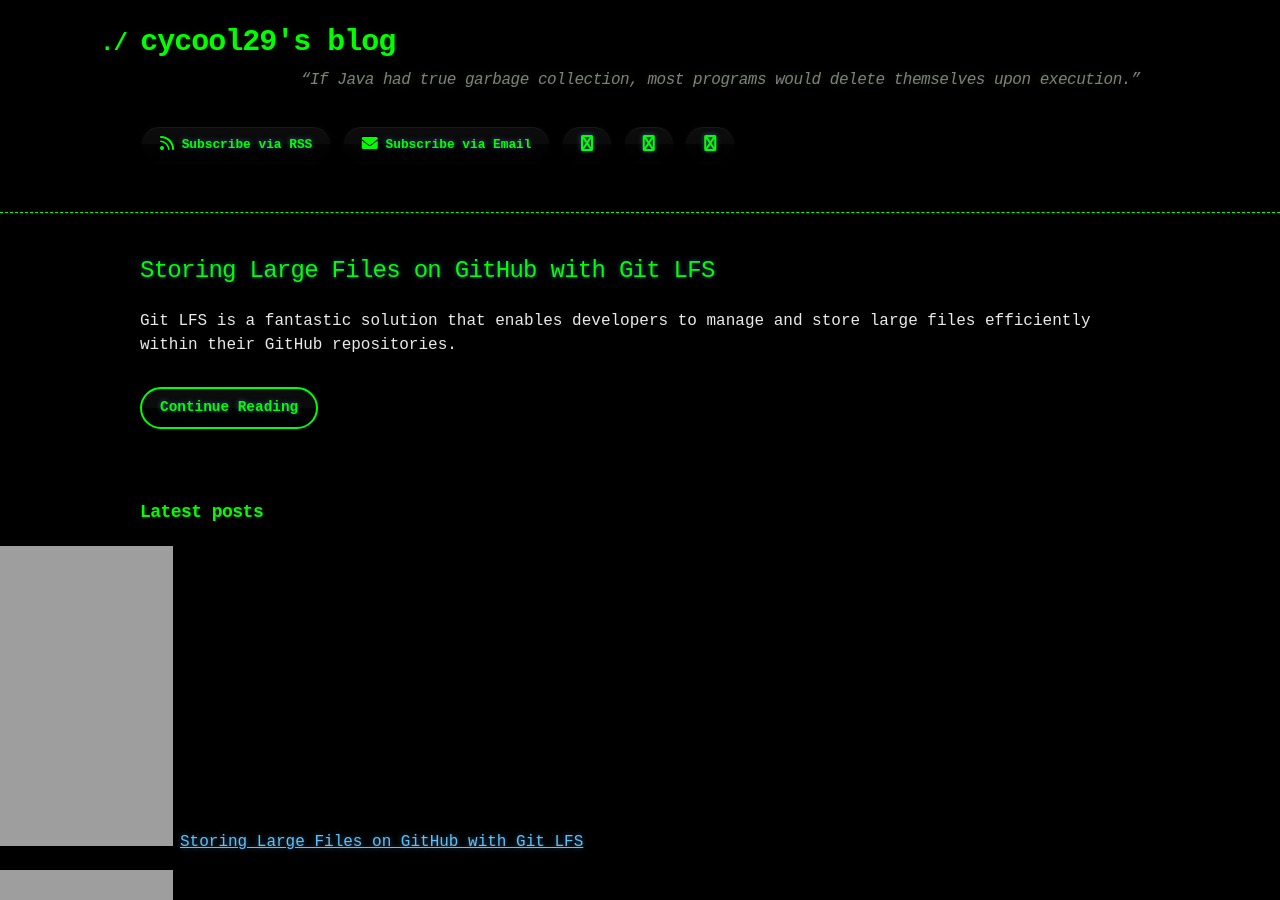
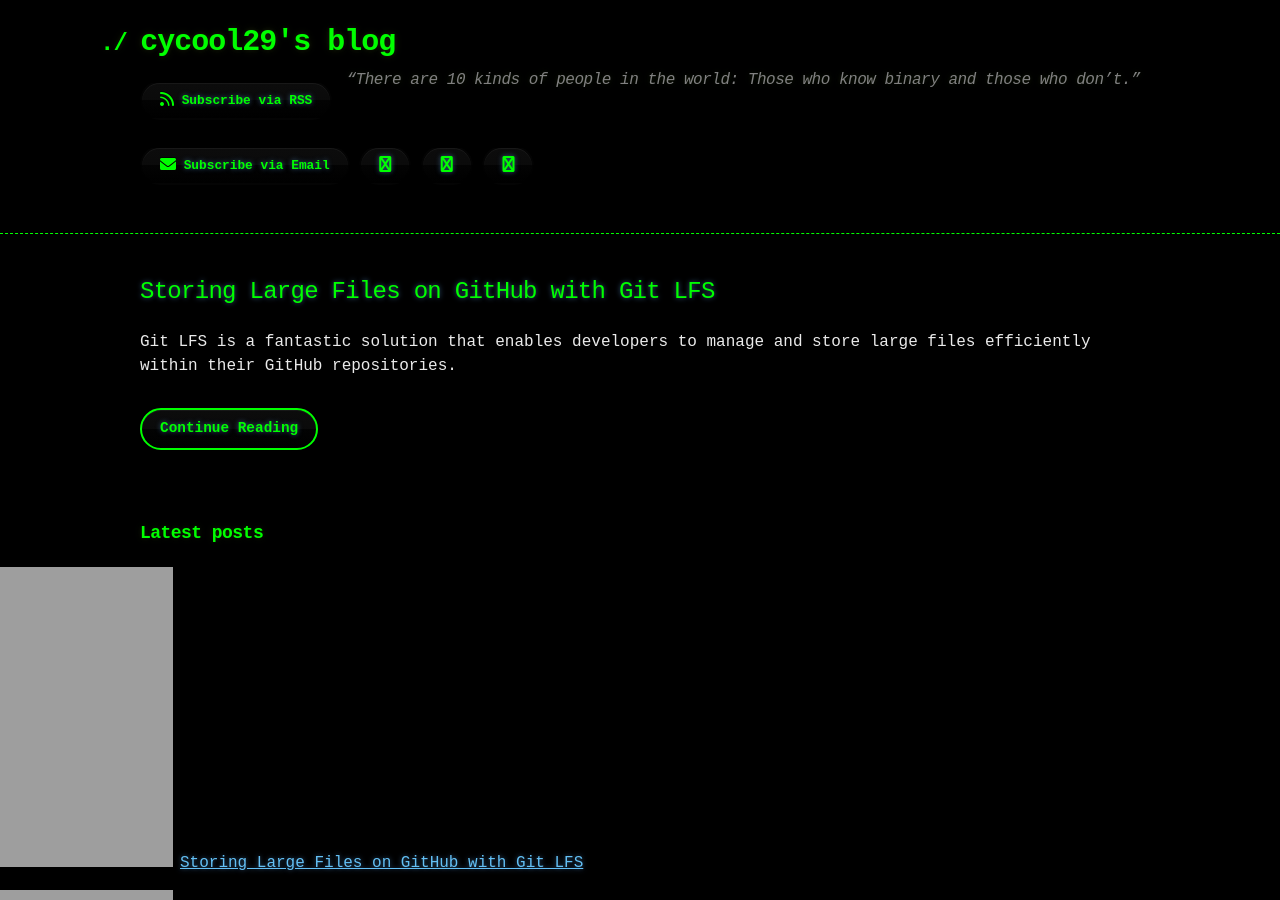
Before and after one commit to cycool29/cycool29.github.io, a Jekyll site: the page built from index.md, in a window 1280 px wide and 900 px high. Built offline with Jekyll 4.4.1, drawn with Linux system fonts in a browser that asks for light colours; a style sheet for code colours, icons or effects is not loaded.

Commit message:
Update quotes

```diff
--- a/_config.yml
+++ b/_config.yml
@@ -1,5 +1,5 @@
 title: cycool29's blog
-description: "“If Java had true garbage collection, most programs would delete themselves upon execution.” "
+description: "“There are 10 kinds of people in the world: Those who know binary and those who don’t.” "
 bio: A high school student. Intermediate in Python, Git, Bash. Learning JavaScript. He/Him. "
 author: cycool29
 url: https://cycool29.github.io
```
